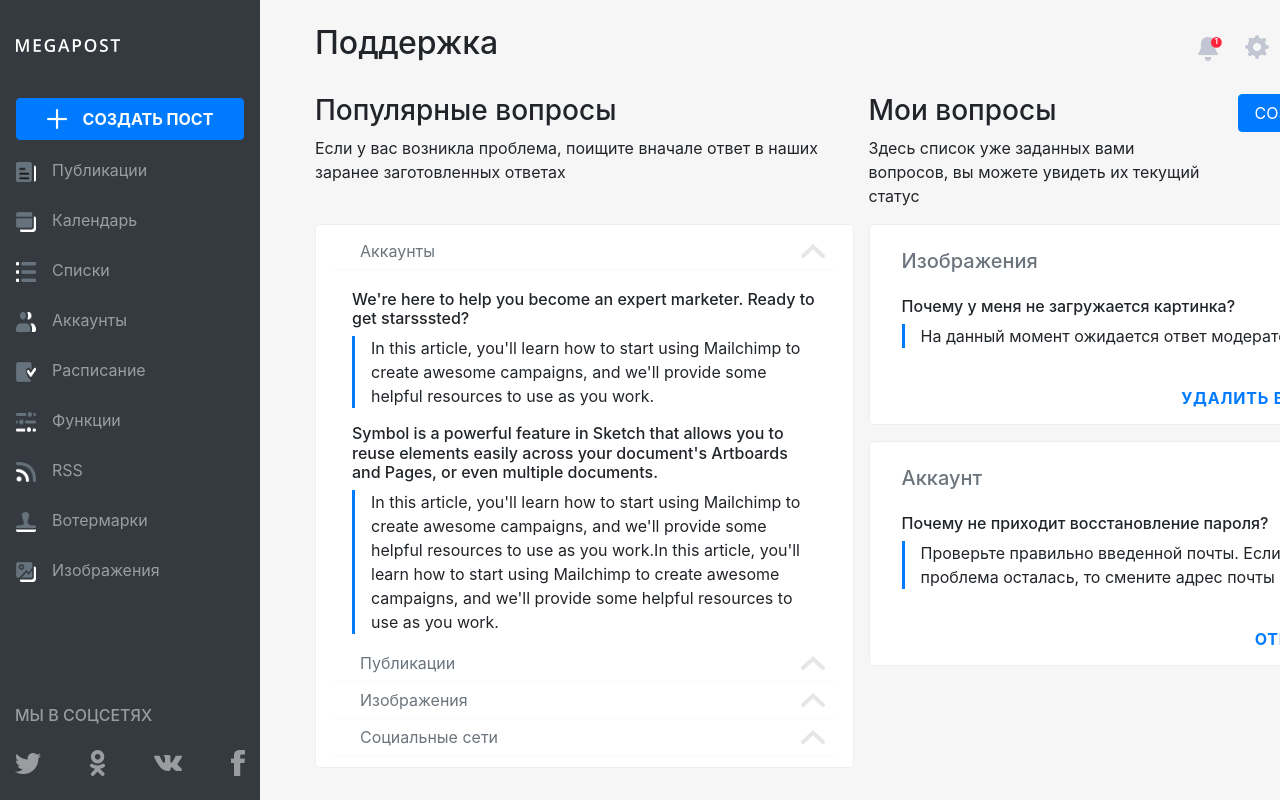
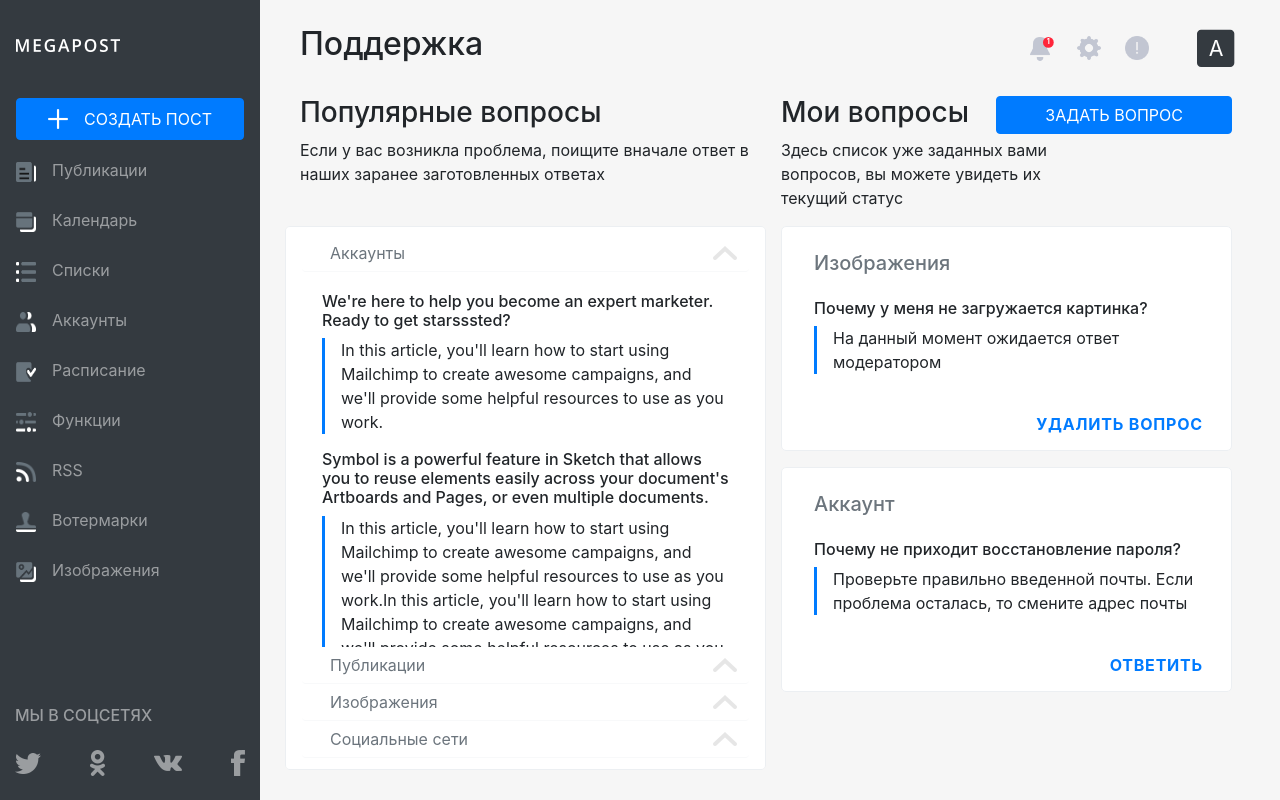
Before and after one commit to Flareonn/freelance-megapost, a plain HTML site: page index.html in a window 1280 px wide. Drawn offline with nearby package versions, Linux system fonts and the light colour scheme.

Commit message:
Адаптация по ширине экрана.

```diff
--- a/css/style.css
+++ b/css/style.css
@@ -192,7 +192,8 @@ a:hover {
   width: 260px;
   height: 100vh;
   position: fixed;
-  z-index: 2; }
+  z-index: 2;
+  top: 0; }
 
 .nav-item, .nav__button {
   margin-top: 10px; }
@@ -206,7 +207,12 @@ a:hover {
   left: calc(260px + 2.5rem); }
 
 .page__title {
-  font-size: 2rem; }
+  font-size: 2rem;
+  position: fixed; }
+
+.page-icons {
+  position: fixed;
+  right: 0; }
 
 .question-block__list-text {
   border-left: 3px solid #007bff !important; }
--- a/index.html
+++ b/index.html
@@ -31,7 +31,7 @@
     		<li class="justify-content-center d-flex px-3">
       		<button class="nav-link btn btn-primary text-uppercase nav__button align-items-center d-flex justify-content-center w-100">
             <img src="img/single/icon_plus_white.png" alt="plus" class="nav-icon mr-3">
-            <b>Создать пост</b>
+            Создать пост
           </button>
     		</li>
     		<li class="nav-item">
@@ -136,23 +136,23 @@
     		</div>
     	</ul>
     </aside>
-		<div class="page-wrap container pr-5">
-			<header class="page__header my-4 d-flex justify-content-between align-items-center">
-				<h1 class="page__title">Поддержка</h1>
-				<div class="page-icons text-dark align-items-center d-flex fa-lg">
+		<div class="page-wrap mt-5 pr-5">
+      <header class="page__header mb-5 d-flex justify-content-between align-items-center">
+        <h1 class="page__title">Поддержка</h1>
+        <div class="page-icons text-dark pr-5 align-items-center d-flex fa-lg">
           <span class="fa-layers fa-fw mr-4">
             <img src="img/single/icon_notice.png" alt="icon" class="page-icon page-icon_notice">
             <span class="fa-layers-counter fa-lg"><strong>1</strong></span>
           </span>
           <img src="img/single/icon_settings.png" alt="icon" class="page-icon mr-4">
           <img src="img/single/icon_info.png" alt="icon" class="page-icon mr-5">
-          <span class="fa-layers fa-fw">
+          <span class="fa-layers fa-fw mr-2">
             <i class="fas fa-square fa-2x"></i>
             <span class="fa-layers-text fa-inverse" data-fa-transform="right-4">A</span>
           </span>
-					<!--<img src="#" alt="Image_user" class="page__icon">-->
-				</div>
-			</header>
+          <!--<img src="#" alt="Image_user" class="page__icon">-->
+        </div>
+      </header>
 			<div class="row">
 					<div class="single__title-wrap col-6">
 						<h3 class="single__title">Популярные вопросы</h3>
@@ -162,12 +162,12 @@
 						<h3 class="single__title">Мои вопросы</h3>
 						<p class="single__descr">Здесь список уже заданных вами вопросов, вы можете увидеть их текущий статус</p>
 					</div>
-					<div class="single__button-wrap col-2">
-						<button class="btn px-sm-5 px-md-2 px-lg-3 px-xl- btn-primary text-uppercase">Создать вопрос</button>
+					<div class="single__button-wrap col-2 d-flex justify-content-end h-25">
+						<button class="btn px-sm-5 px-md-2 px-lg-3 px-xl-5 btn-primary text-uppercase">Задать вопрос</button>
 					</div>
 			</div>
 			</section>
-			<section class="single-list container">
+			<section class="single-list">
         <div class="row">
           <div class="col-6 p-0">
             <form id="list" class="question-block px-3 py-2 bg-white">
```
